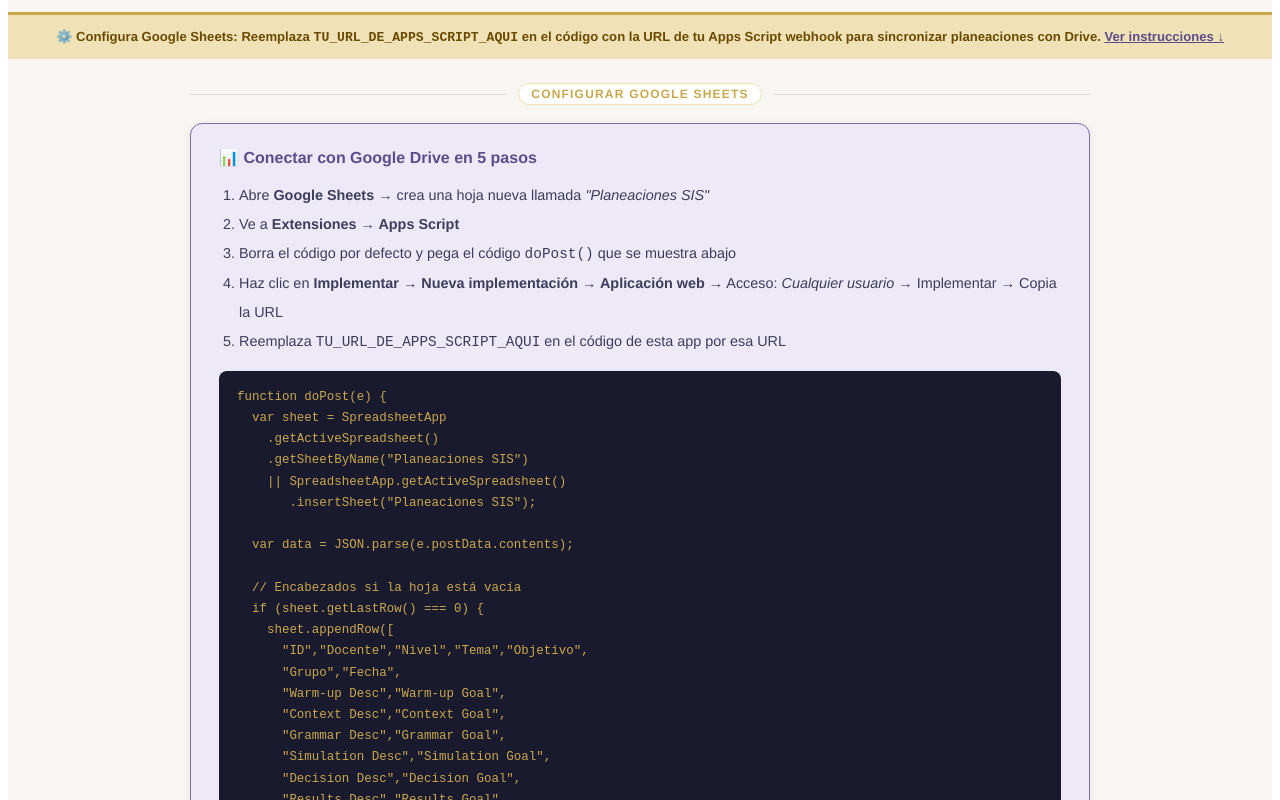
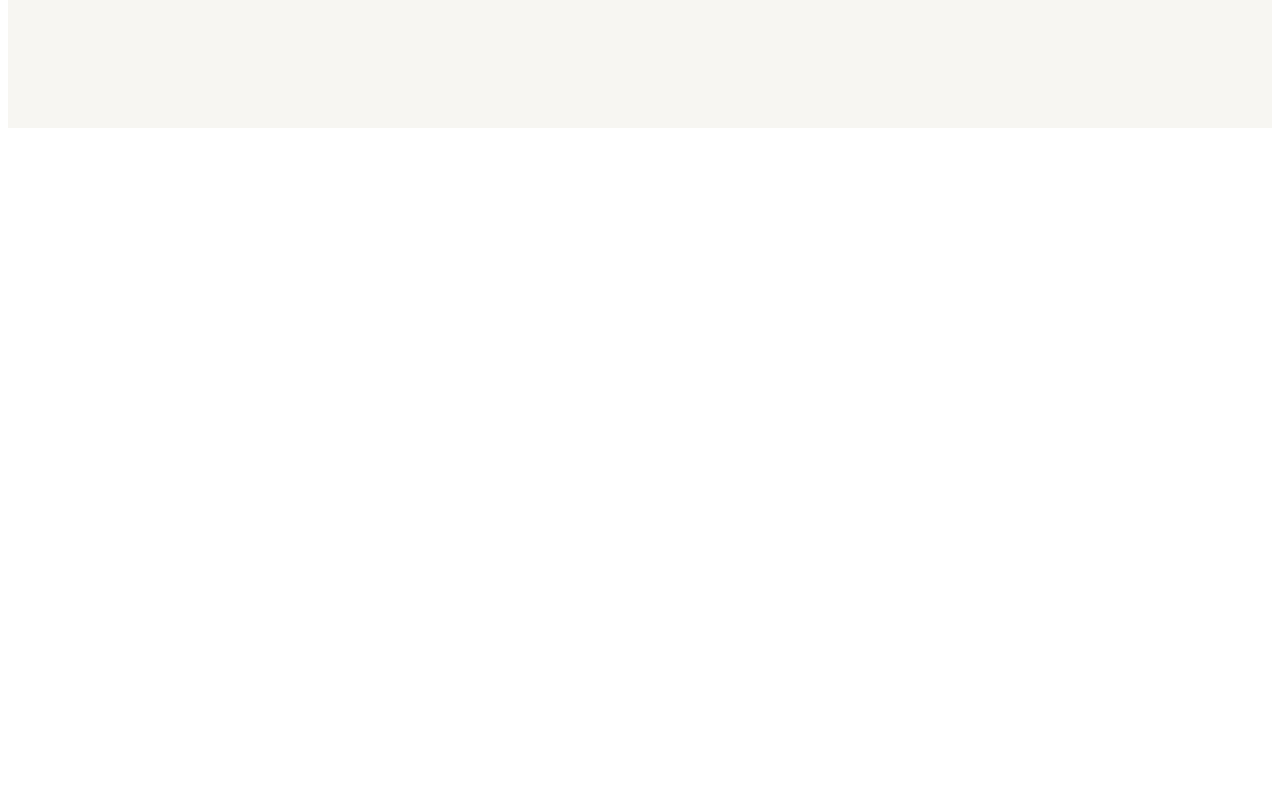
Before and after one commit to coordcelex-stack/celex-lessonplans-sis, a React (Vite) app: page / in a window 1280 px wide. Shown: the part 680-1480 px from the top of the page. After the commit the page ends 816 px from the top, so only its background shows below. Built offline with nearby package versions, Linux system fonts and the light colour scheme.

Commit message:
Update App.jsx

```diff
--- a/src/App.jsx
+++ b/src/App.jsx
@@ -655,76 +655,6 @@
         )}
       </div>
 
-      {/* ── FOOTER CONFIG SHEETS ── */}
-      {SHEETS_WEBHOOK_URL === "TU_URL_DE_APPS_SCRIPT_AQUI" && (
-        <div style={{ background: C.goldLight, borderTop: `3px solid ${C.gold}`,
-          padding: "14px 32px", textAlign: "center" }}>
-          <p style={{ fontSize: ".82rem", color: "#6b4a00", margin: 0, fontWeight: 600 }}>
-            ⚙️ <strong>Configura Google Sheets:</strong> Reemplaza <code>TU_URL_DE_APPS_SCRIPT_AQUI</code> en el código con la URL de tu Apps Script webhook para sincronizar planeaciones con Drive.
-            {" "}<a href="#instrucciones-sheets" style={{ color: C.violet }}>Ver instrucciones ↓</a>
-          </p>
-        </div>
-      )}
-
-      {/* ── INSTRUCCIONES GOOGLE SHEETS ── */}
-      <div id="instrucciones-sheets" style={{ maxWidth: 900, margin: "0 auto", padding: "0 24px 48px" }}>
-        <Divider label="Configurar Google Sheets" />
-        <Card style={{ background: C.violetPale, border: `1.5px solid ${C.violetMid}` }}>
-          <h4 style={{ fontWeight: 700, color: C.violet, margin: "0 0 12px" }}>
-            📊 Conectar con Google Drive en 5 pasos
-          </h4>
-          <ol style={{ paddingLeft: 20, color: C.inkLight, fontSize: ".9rem", lineHeight: 2 }}>
-            <li>Abre <strong>Google Sheets</strong> → crea una hoja nueva llamada <em>"Planeaciones SIS"</em></li>
-            <li>Ve a <strong>Extensiones → Apps Script</strong></li>
-            <li>Borra el código por defecto y pega el código <code>doPost()</code> que se muestra abajo</li>
-            <li>Haz clic en <strong>Implementar → Nueva implementación → Aplicación web</strong> → Acceso: <em>Cualquier usuario</em> → Implementar → Copia la URL</li>
-            <li>Reemplaza <code>TU_URL_DE_APPS_SCRIPT_AQUI</code> en el código de esta app por esa URL</li>
-          </ol>
-          <div style={{ background: C.ink, borderRadius: 8, padding: "16px 18px", marginTop: 12, overflowX: "auto" }}>
-            <pre style={{ color: "#c9a84c", fontSize: ".78rem", margin: 0, lineHeight: 1.7 }}>{`function doPost(e) {
-  var sheet = SpreadsheetApp
-    .getActiveSpreadsheet()
-    .getSheetByName("Planeaciones SIS")
-    || SpreadsheetApp.getActiveSpreadsheet()
-       .insertSheet("Planeaciones SIS");
-
-  var data = JSON.parse(e.postData.contents);
-
-  // Encabezados si la hoja está vacía
-  if (sheet.getLastRow() === 0) {
-    sheet.appendRow([
-      "ID","Docente","Nivel","Tema","Objetivo",
-      "Grupo","Fecha",
-      "Warm-up Desc","Warm-up Goal",
-      "Context Desc","Context Goal",
-      "Grammar Desc","Grammar Goal",
-      "Simulation Desc","Simulation Goal",
-      "Decision Desc","Decision Goal",
-      "Results Desc","Results Goal",
-      "Timestamp"
-    ]);
-  }
-
-  sheet.appendRow([
-    data.id, data.teacher, data.level,
-    data.topic, data.objective, data.classGroup,
-    data.date,
-    data.warmup_desc, data.warmup_goal,
-    data.context_desc, data.context_goal,
-    data.grammar_desc, data.grammar_goal,
-    data.simulation_desc, data.simulation_goal,
-    data.decision_desc, data.decision_goal,
-    data.results_desc, data.results_goal,
-    data.timestamp
-  ]);
-
-  return ContentService
-    .createTextOutput(JSON.stringify({status:"ok"}))
-    .setMimeType(ContentService.MimeType.JSON);
-}`}</pre>
-          </div>
-        </Card>
-      </div>
     </div>
   );
 }
```
